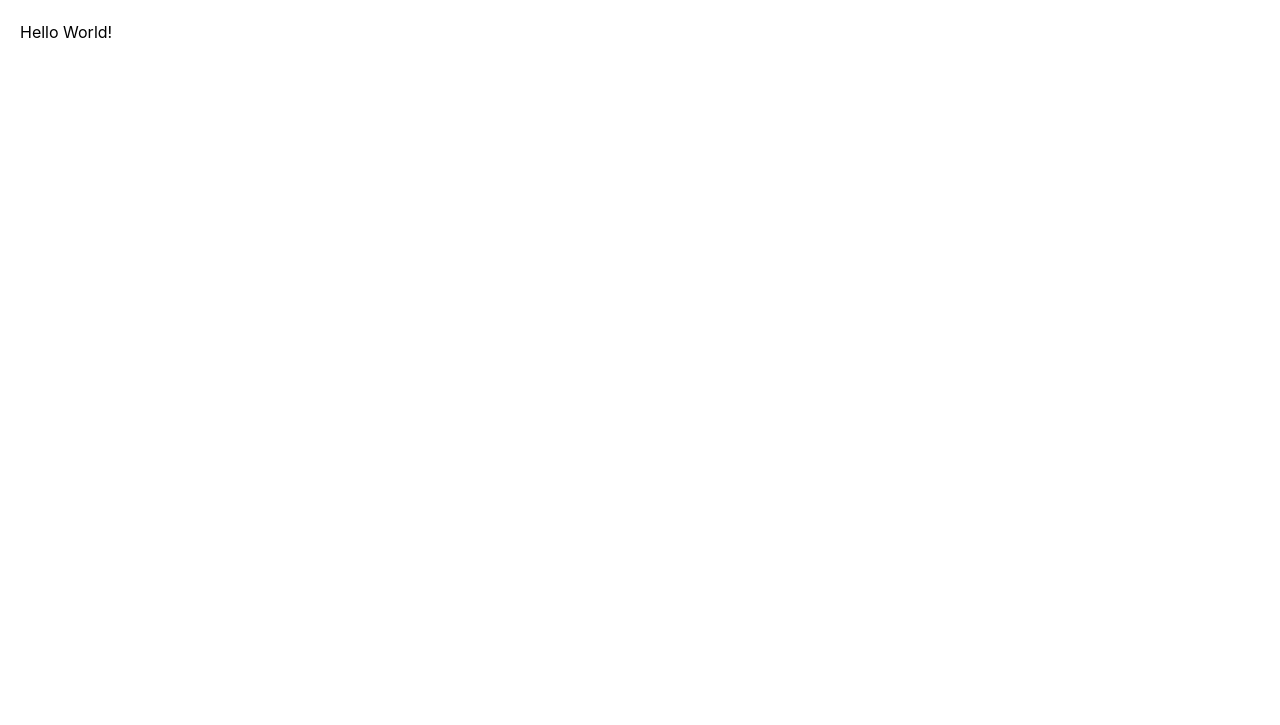
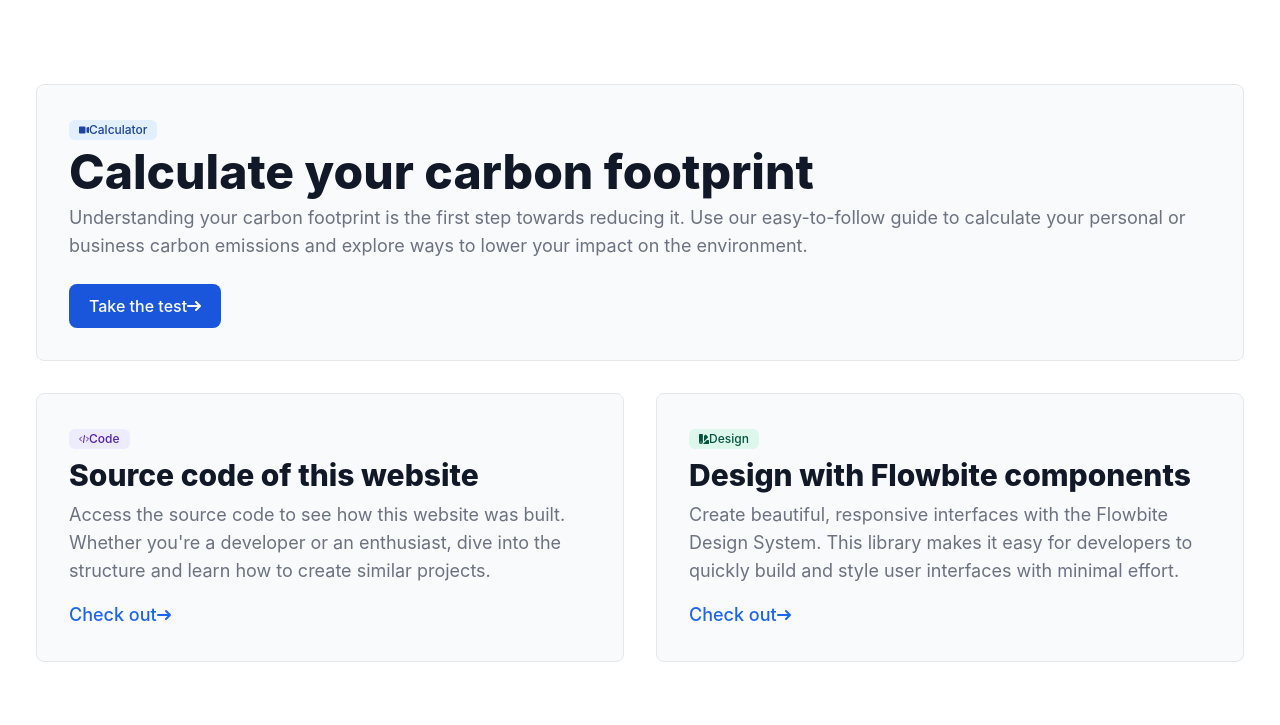
Before and after one commit to SyrymAbdikhan/Carbon-Footprint-Calculator, a Flask app: page / in a window 1280 px wide. Before the commit the part shown is almost empty. Shown: the top 725 px of the page. Run offline with Flask 3, Linux system fonts and the light colour scheme; some libraries are stand-ins or nearby versions.

Commit message:
added homepage content

```diff
--- a/src/app.py
+++ b/src/app.py
@@ -9,5 +9,10 @@ def index():
     return render_template('index.html')
 
 
+@app.route('/calculator')
+def calculator():
+    return render_template('calculator.html')
+
+
 if __name__ == '__main__':
     app.run(port=8888)
--- /dev/null
+++ b/src/templates/calculator.html
@@ -0,0 +1 @@
+{% extends "base.html" %}
--- a/src/templates/index.html
+++ b/src/templates/index.html
@@ -1,5 +1,72 @@
 {% extends "base.html" %}
 
 {% block content %}
-<h1>Hello World!</h1>
+
+
+<section class="bg-white dark:bg-gray-900">
+    <div class="py-8 px-4 mx-auto max-w-screen-xl lg:py-16">
+        <div class="bg-gray-50 dark:bg-gray-800 border border-gray-200 dark:border-gray-700 rounded-lg p-8 md:p-12 mb-8">
+            <a href="#" class="bg-blue-100 text-blue-800 text-xs font-medium inline-flex items-center px-2.5 py-0.5 rounded-md dark:bg-gray-700 dark:text-blue-400 mb-2">
+                <svg class="w-2.5 h-2.5 me-1.5" aria-hidden="true" xmlns="http://www.w3.org/2000/svg" fill="currentColor" viewBox="0 0 20 14">
+                    <path d="M11 0H2a2 2 0 0 0-2 2v10a2 2 0 0 0 2 2h9a2 2 0 0 0 2-2V2a2 2 0 0 0-2-2Zm8.585 1.189a.994.994 0 0 0-.9-.138l-2.965.983a1 1 0 0 0-.685.949v8a1 1 0 0 0 .675.946l2.965 1.02a1.013 1.013 0 0 0 1.032-.242A1 1 0 0 0 20 12V2a1 1 0 0 0-.415-.811Z"/>
+                </svg>
+                Calculator
+            </a>
+            <h1 class="text-gray-900 dark:text-white text-3xl md:text-5xl font-extrabold mb-2">
+                Calculate your carbon footprint
+            </h1>
+            <p class="text-lg font-normal text-gray-500 dark:text-gray-400 mb-6">
+                Understanding your carbon footprint is the first step towards reducing it. Use our easy-to-follow guide to calculate your personal or business carbon emissions and explore ways to lower your impact on the environment.
+            </p>
+            <a href="{{ url_for('calculator') }}" class="inline-flex justify-center items-center py-2.5 px-5 text-base font-medium text-center text-white rounded-lg bg-blue-700 hover:bg-blue-800 focus:ring-4 focus:ring-blue-300 dark:focus:ring-blue-900">
+                Take the test
+                <svg class="w-3.5 h-3.5 ms-2 rtl:rotate-180" aria-hidden="true" xmlns="http://www.w3.org/2000/svg" fill="none" viewBox="0 0 14 10">
+                    <path stroke="currentColor" stroke-linecap="round" stroke-linejoin="round" stroke-width="2" d="M1 5h12m0 0L9 1m4 4L9 9"/>
+                </svg>
+            </a>
+        </div>
+        <div class="grid md:grid-cols-2 gap-8">
+            <div class="bg-gray-50 dark:bg-gray-800 border border-gray-200 dark:border-gray-700 rounded-lg p-8 md:p-12">
+                <a href="#" class="bg-purple-100 text-purple-800 text-xs font-medium inline-flex items-center px-2.5 py-0.5 rounded-md dark:bg-gray-700 dark:text-purple-400 mb-2">
+                    <svg class="w-2.5 h-2.5 me-1.5" aria-hidden="true" xmlns="http://www.w3.org/2000/svg" fill="none" viewBox="0 0 20 16">
+                        <path stroke="currentColor" stroke-linecap="round" stroke-linejoin="round" stroke-width="2" d="M5 4 1 8l4 4m10-8 4 4-4 4M11 1 9 15"/>
+                    </svg>
+                    Code
+                </a>
+                <h2 class="text-gray-900 dark:text-white text-3xl font-extrabold mb-2">
+                    Source code of this website
+                </h2>
+                <p class="text-lg font-normal text-gray-500 dark:text-gray-400 mb-4">
+                    Access the source code to see how this website was built. Whether you're a developer or an enthusiast, dive into the structure and learn how to create similar projects.
+                </p>
+                <a href="#" target="_blank" class="text-blue-600 dark:text-blue-500 hover:underline font-medium text-lg inline-flex items-center">
+                    Check out
+                    <svg class="w-3.5 h-3.5 ms-2 rtl:rotate-180" aria-hidden="true" xmlns="http://www.w3.org/2000/svg" fill="none" viewBox="0 0 14 10">
+                        <path stroke="currentColor" stroke-linecap="round" stroke-linejoin="round" stroke-width="2" d="M1 5h12m0 0L9 1m4 4L9 9"/>
+                    </svg>
+                </a>
+            </div>
+            <div class="bg-gray-50 dark:bg-gray-800 border border-gray-200 dark:border-gray-700 rounded-lg p-8 md:p-12">
+                <a href="#" class="bg-green-100 text-green-800 text-xs font-medium inline-flex items-center px-2.5 py-0.5 rounded-md dark:bg-gray-700 dark:text-green-400 mb-2">
+                    <svg class="w-2.5 h-2.5 me-1.5" aria-hidden="true" xmlns="http://www.w3.org/2000/svg" fill="currentColor" viewBox="0 0 18 18">
+                        <path d="M17 11h-2.722L8 17.278a5.512 5.512 0 0 1-.9.722H17a1 1 0 0 0 1-1v-5a1 1 0 0 0-1-1ZM6 0H1a1 1 0 0 0-1 1v13.5a3.5 3.5 0 1 0 7 0V1a1 1 0 0 0-1-1ZM3.5 15.5a1 1 0 1 1 0-2 1 1 0 0 1 0 2ZM16.132 4.9 12.6 1.368a1 1 0 0 0-1.414 0L9 3.55v9.9l7.132-7.132a1 1 0 0 0 0-1.418Z"/>
+                    </svg>
+                    Design
+                </a>
+                <h2 class="text-gray-900 dark:text-white text-3xl font-extrabold mb-2">
+                    Design with Flowbite components
+                </h2>
+                <p class="text-lg font-normal text-gray-500 dark:text-gray-400 mb-4">
+                    Create beautiful, responsive interfaces with the Flowbite Design System. This library makes it easy for developers to quickly build and style user interfaces with minimal effort.
+                </p>
+                <a href="https://flowbite.com/" target="_blank" class="text-blue-600 dark:text-blue-500 hover:underline font-medium text-lg inline-flex items-center">
+                    Check out
+                    <svg class="w-3.5 h-3.5 ms-2 rtl:rotate-180" aria-hidden="true" xmlns="http://www.w3.org/2000/svg" fill="none" viewBox="0 0 14 10">
+                    <path stroke="currentColor" stroke-linecap="round" stroke-linejoin="round" stroke-width="2" d="M1 5h12m0 0L9 1m4 4L9 9"/>
+                </svg>
+                </a>
+            </div>
+        </div>
+    </div>
+</section>
 {% endblock %}
```
